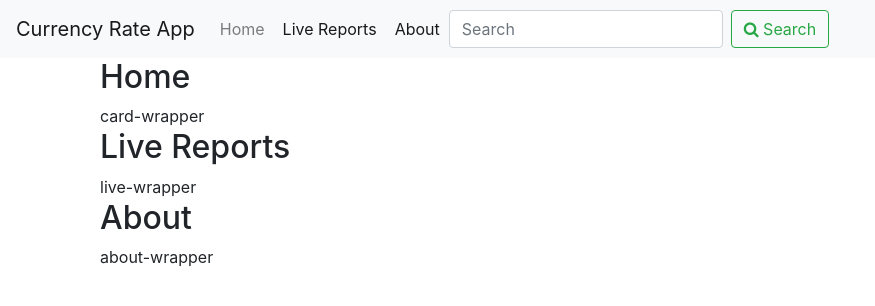
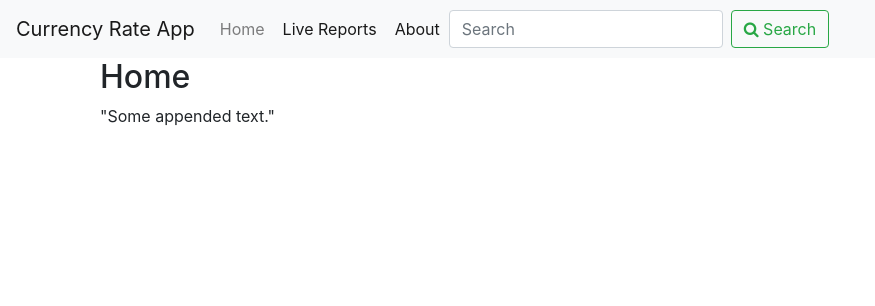
Before and after one commit to shirlySchwartz-coder/Currency-Website, a plain HTML site: page index.html in a window 1280 px wide. Shown: the whole page, without its empty margins (0-875 px from the left). Drawn offline with nearby package versions, Linux system fonts and the light colour scheme; no server answers.

Commit message:
befor cards

```diff
--- a/api.js
+++ b/api.js
@@ -1,25 +1,20 @@
-console.log("Hello Shirly");
 var allCoins = [];
 
+$(function () {
+    var content= "My New Text";
+    $("#c1").show().siblings().hide('slow');
+    if ($("#c1")){
+        homePage(allCoins);
+    }
 
-$(function () {
-
-    var content= "My New Text";
-
-
-    $('.panel-button').on('click',function(){
-        var panelId= $(this).attr('data-panelid');
-        $('#'+panelId).show().siblings().hide('slow');
-        $('#'+panelId).html(content);
-    });
     allCoins= getCurrencys();
 });
 
 
 
 
-function homePage(page_name) {
-     $("#c1").append("<h1>${page_name}</h1>");
+function homePage(allCoins) {
+     $("#card-wrapper").append(`<div>"Some appended text."</div>`);
 
     alert("Loading");
     console.log("allCoins : " + allCoins);
--- a/index.html
+++ b/index.html
@@ -67,7 +67,7 @@
                             <div class="cont" id="cont1">
 
                                 <div id="card-wrapper">
-                                    card-wrapper
+
                                 </div>
                             </div>
                         </div>
```
